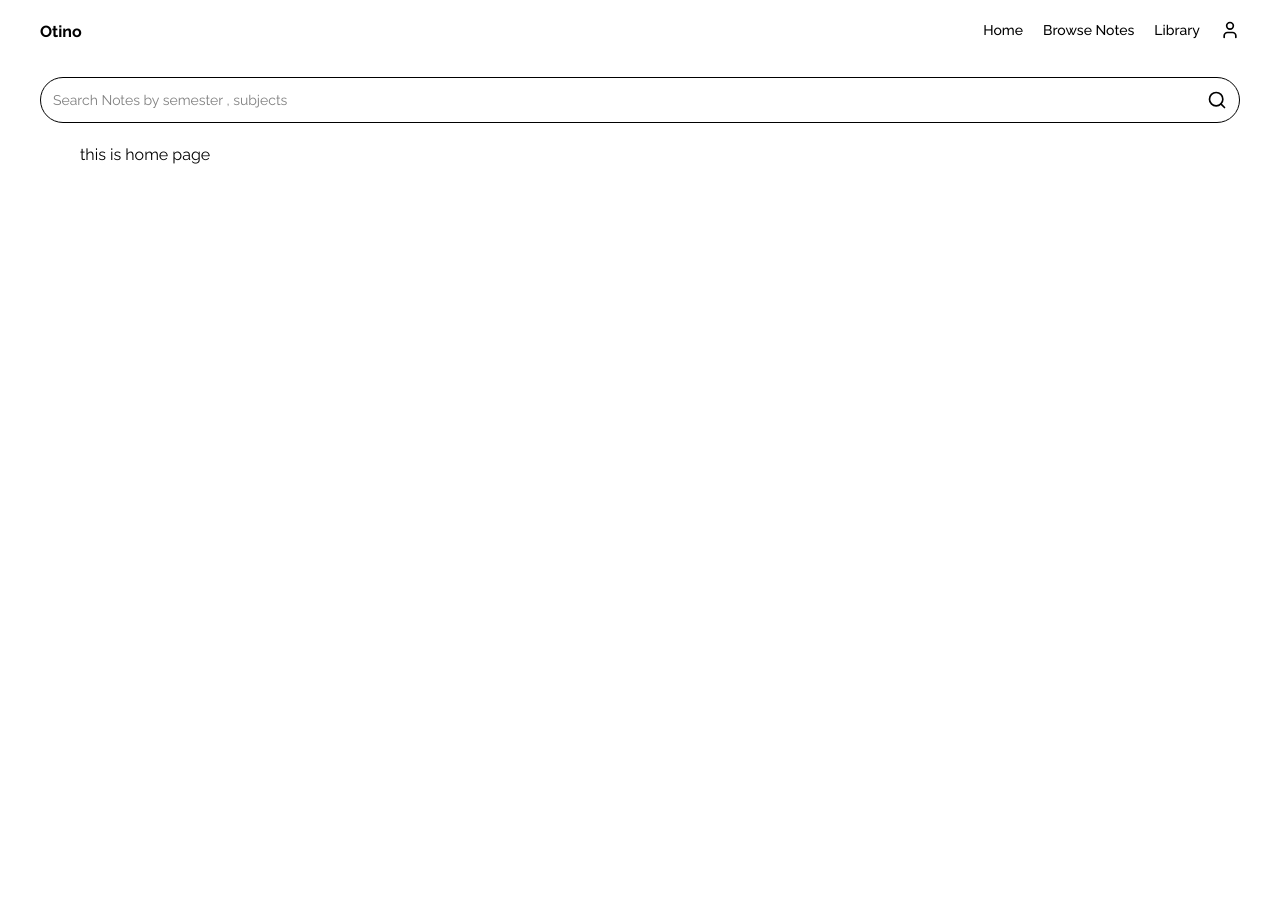
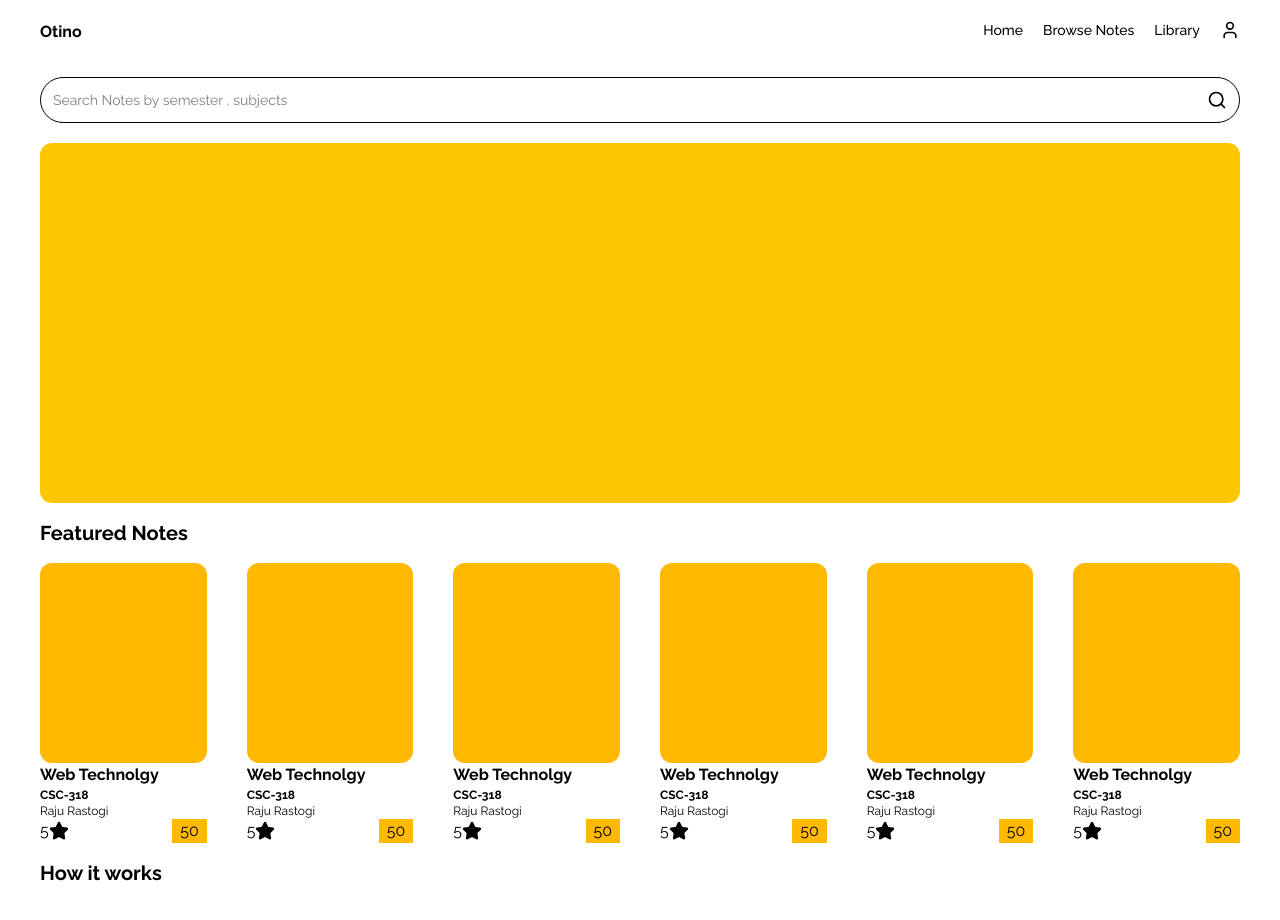
Before and after one commit to User-manjil/Otino_Online_note_sharing, a React (Vite) app in the folder frontend/: page / in a window 1280 px wide. Shown: the top 920 px of the page. Built offline with nearby package versions, Linux system fonts and the light colour scheme.

Commit message:
feat : made card component

```diff
--- a/frontend/src/Components/Pages/Home.jsx
+++ b/frontend/src/Components/Pages/Home.jsx
@@ -1,9 +1,68 @@
 import React from 'react'
+import Title from '../reusable/Title'
+import Card from '../reusable/Card'
 
 const Home = () => {
   return (
-    <div className='w-full  px-10 h-screen  '>
-      <h1>this is home page</h1>
+    <div className='w-full   h-screen  '>
+      <div className='w-full h-90 bg-yellow-400 rounded-xl'></div>
+      <div className="flex flex-col">
+        <Title heading="Featured Notes" />
+        <div className="flex gap-10">
+           <Card
+        title="Web Technolgy"
+        subCode="CSC-318"
+        author="Raju Rastogi"
+        rating="5"
+        rate="50"
+
+         />
+           <Card
+        title="Web Technolgy"
+        subCode="CSC-318"
+        author="Raju Rastogi"
+        rating="5"
+        rate="50"
+
+         />
+           <Card
+        title="Web Technolgy"
+        subCode="CSC-318"
+        author="Raju Rastogi"
+        rating="5"
+        rate="50"
+
+         />
+           <Card
+        title="Web Technolgy"
+        subCode="CSC-318"
+        author="Raju Rastogi"
+        rating="5"
+        rate="50"
+
+         />
+           <Card
+        title="Web Technolgy"
+        subCode="CSC-318"
+        author="Raju Rastogi"
+        rating="5"
+        rate="50"
+
+         />
+           <Card
+        title="Web Technolgy"
+        subCode="CSC-318"
+        author="Raju Rastogi"
+        rating="5"
+        rate="50"
+
+         />
+        </div>
+       </div>
+       <div className="flex">
+        <Title heading="How it works" />
+       </div>
+
     </div>
   )
 }
--- /dev/null
+++ b/frontend/src/Components/reusable/Card.jsx
@@ -0,0 +1,23 @@
+import { Star } from 'lucide-react'
+import React from 'react'
+
+const Card = (props) => {
+  return (
+    <div className='w-50 h-70 flex flex-col  rounded-xl '>
+        <div className="flex w-full h-50 bg-amber-400 rounded-xl"></div>
+        <div className="flex flex-col w-full">
+            <div className="flex font-bold">{props.title}</div>
+            <div className="flex text-xs font-bold">{props.subCode}</div>
+            <div className="flex text-xs">{props.author}</div>
+            <div className="flex">
+                <div className="flex w-full justify-between gap-20">
+                    <div className="flex items-center ">{props.rating} <Star size={20} fill='black'/> </div>
+                    <div className="flex bg-amber-400 px-2">{props.rate}</div>
+                </div>
+            </div>
+        </div>
+    </div>
+  )
+}
+
+export default Card
--- /dev/null
+++ b/frontend/src/Components/reusable/Title.jsx
@@ -0,0 +1,12 @@
+import React from 'react'
+
+const Title = (props) => {
+  return (
+    <div className='w-full text-xl font-bold my-4 '>
+        <h1>{props.heading}</h1>
+
+    </div>
+  )
+}
+
+export default Title
--- a/frontend/src/index.css
+++ b/frontend/src/index.css
@@ -2,8 +2,8 @@
 @import "tailwindcss";
 
 :root{
-  --primary-color : ;
-  --black-color : ;
+  --primary-color : #FFC857;
+  --black-color :#222 ;
 
 }
 *{
```
